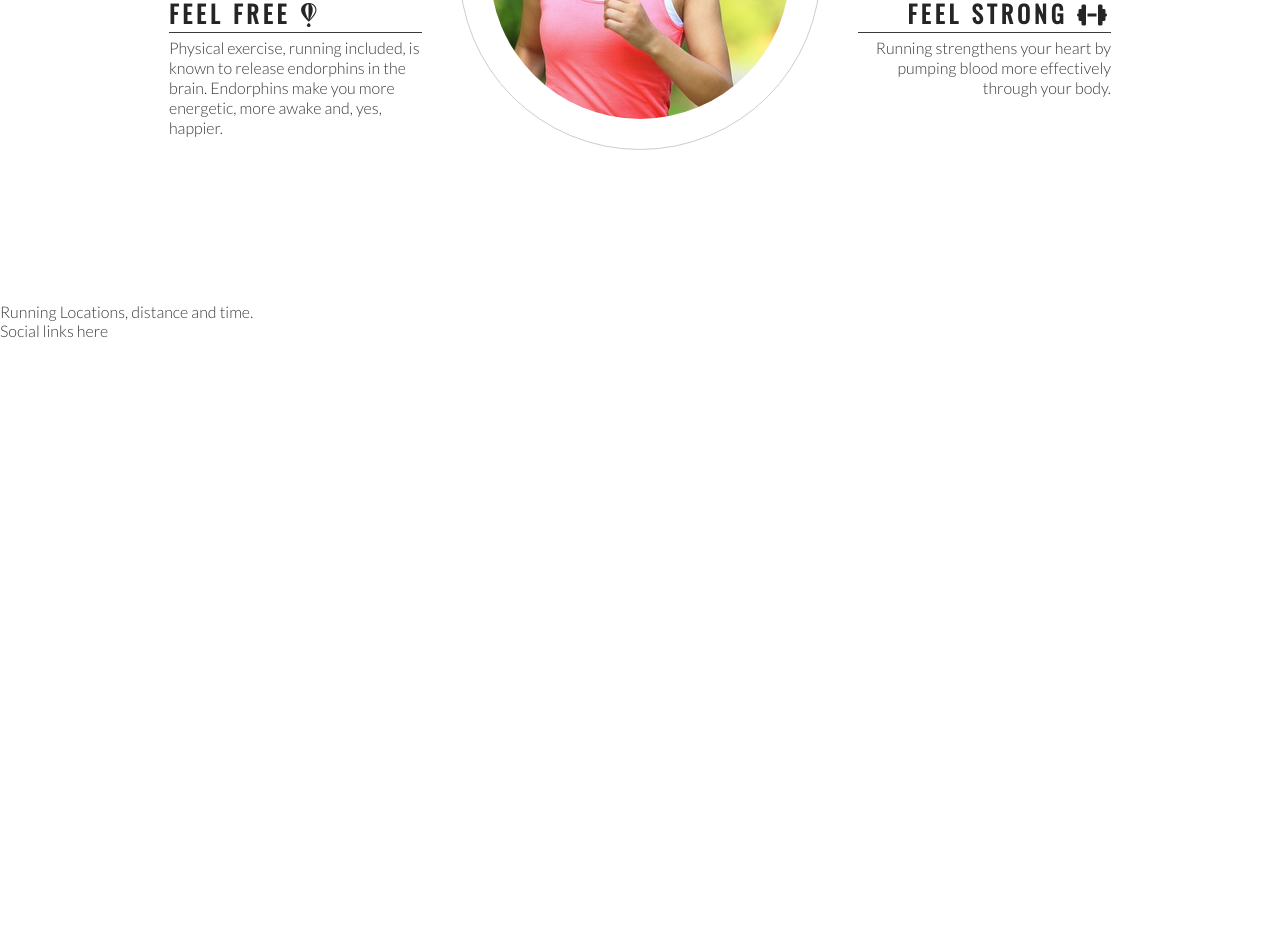
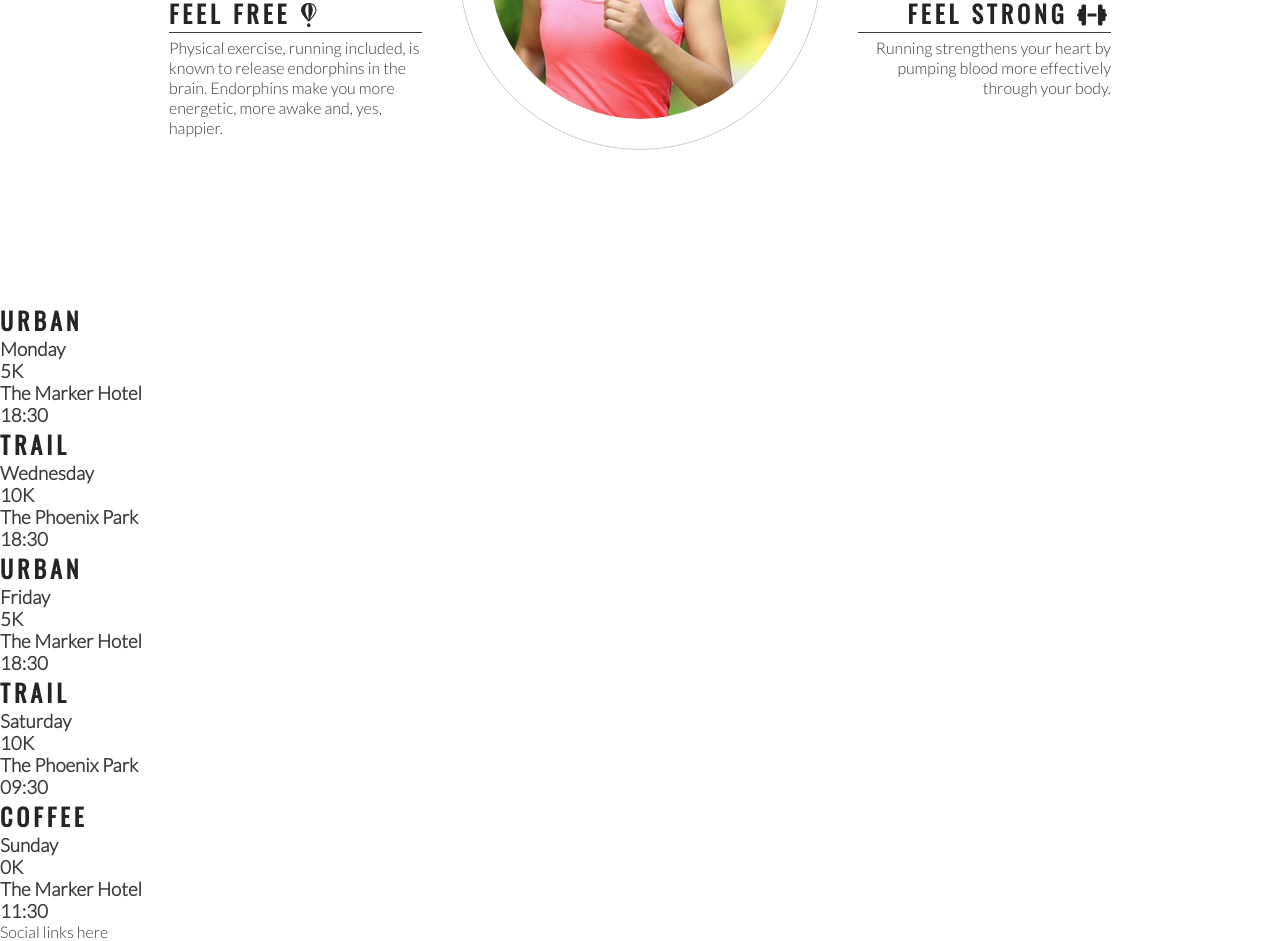
Before and after one commit to Kamal-Kohli/running-web, a plain HTML site: page index.html in a window 1280 px wide. Shown: the part 993-1934 px from the top of the page. Before the commit the page ends 1333 px from the top, so only its background shows below. Drawn offline with nearby package versions, Linux system fonts and the light colour scheme.

Commit message:
Meetup time mains structure

```diff
--- a/index.html
+++ b/index.html
@@ -82,7 +82,41 @@
         </div>
     </section>
     <section>
-        Running Locations, distance and time.
+        <div>
+            <h2>Urban</h2>
+            <h3>Monday</h3>
+            <h3>5K</h3>
+            <h3>The Marker Hotel</h3>
+            <h3>18:30</h3>
+        </div>
+        <div>
+            <h2>Trail</h2>
+            <h3>Wednesday</h3>
+            <h3>10K</h3>
+            <h3>The Phoenix Park</h3>
+            <h3>18:30</h3>
+        </div>
+        <div>
+            <h2>Urban</h2>
+            <h3>Friday</h3>
+            <h3>5K</h3>
+            <h3>The Marker Hotel</h3>
+            <h3>18:30</h3>
+        </div>
+        <div>
+            <h2>Trail</h2>
+            <h3>Saturday</h3>
+            <h3>10K</h3>
+            <h3>The Phoenix Park</h3>
+            <h3>09:30</h3>
+        </div>
+        <div>
+            <h2>Coffee</h2>
+            <h3>Sunday</h3>
+            <h3>0K</h3>
+            <h3>The Marker Hotel</h3>
+            <h3>11:30</h3>
+        </div>
     </section>
     <footer>
         Social links here
```
